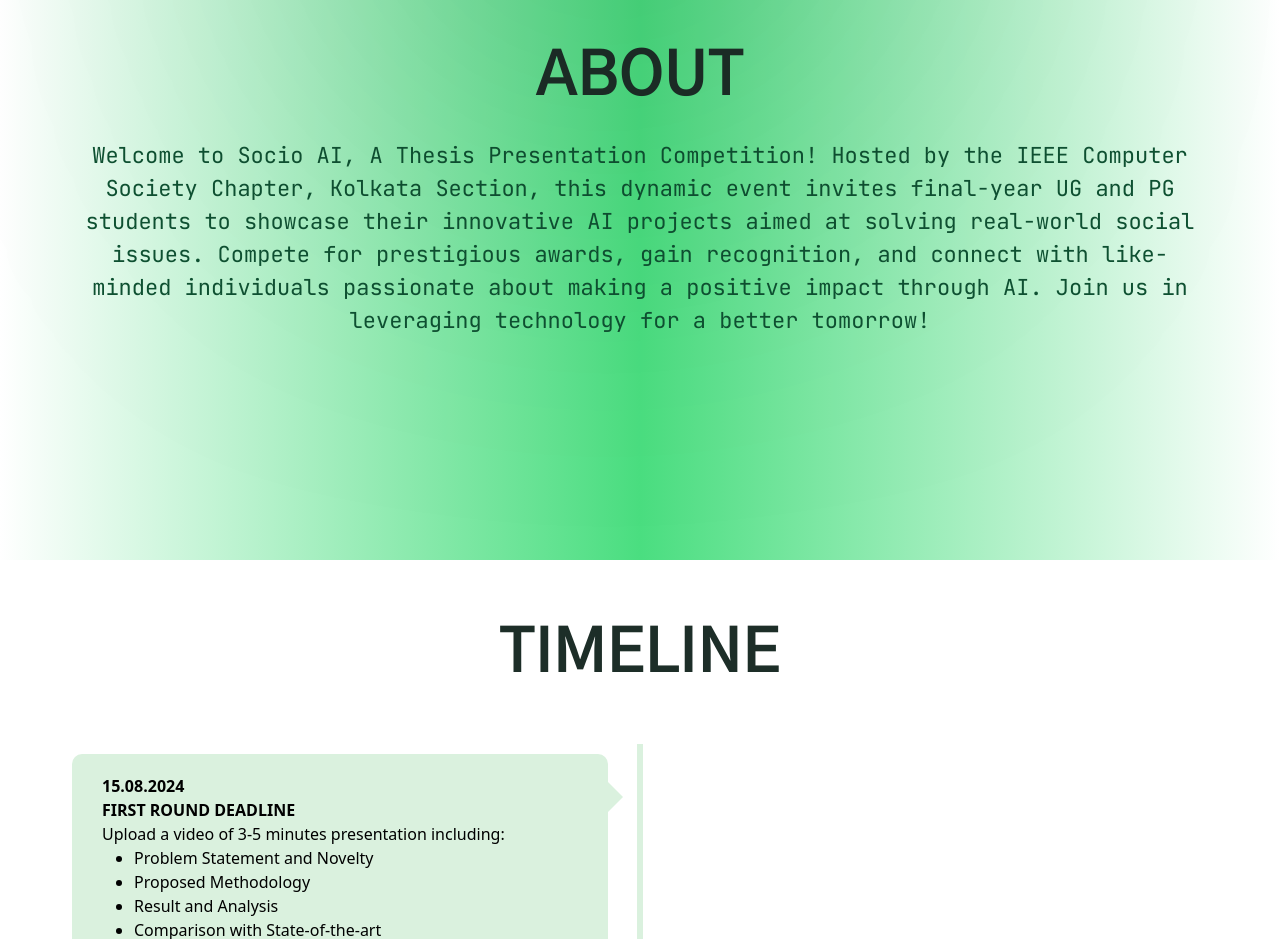
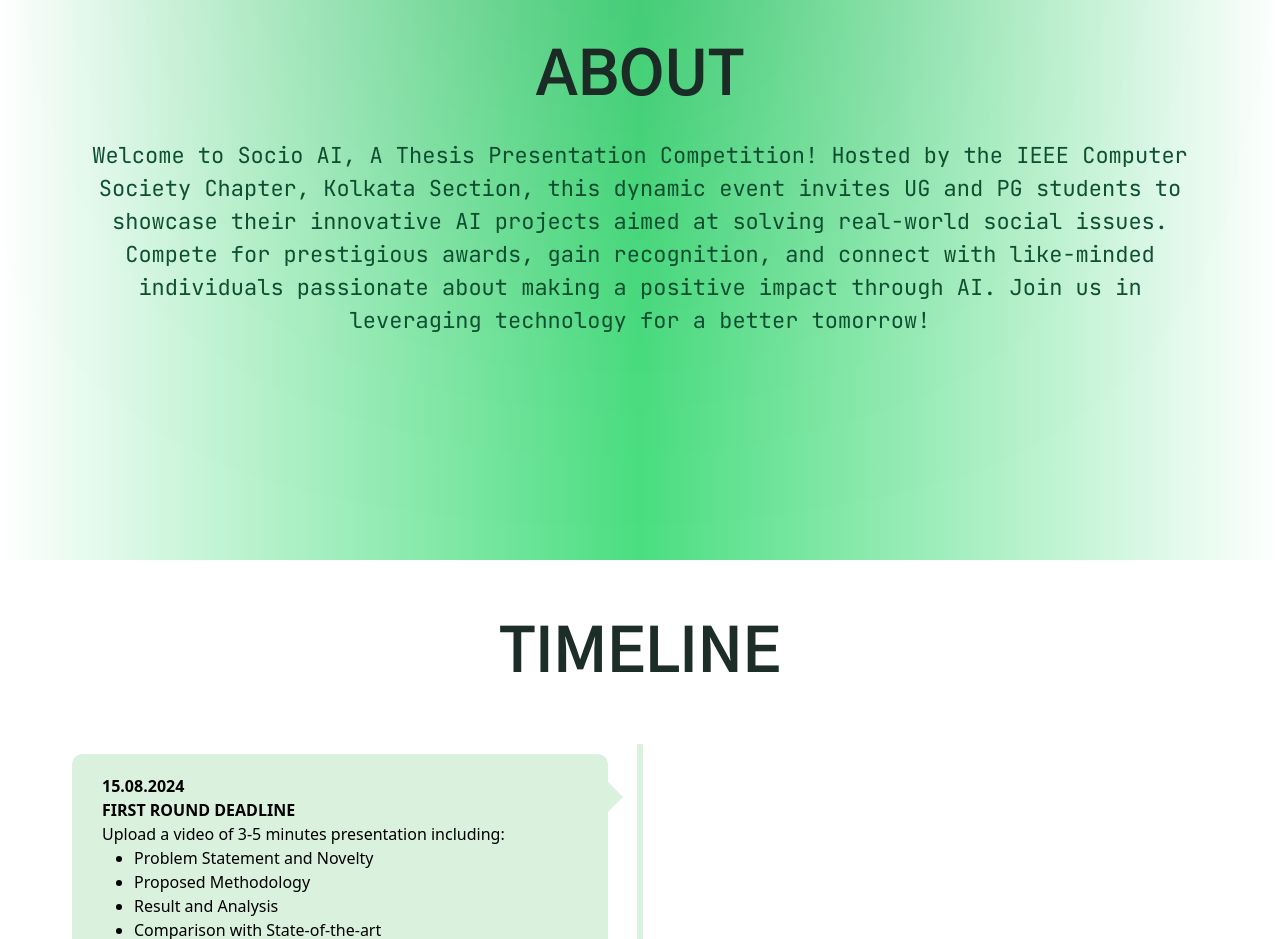
Before and after one commit to akash0708/SocioAI, a React (Vite) app: page / in a window 1280 px wide. Shown: the part 1060-1999 px from the top of the page. Built offline with nearby package versions, Linux system fonts and the light colour scheme; no server answers.

Commit message:
Update About.jsx

```diff
--- a/src/components/About.jsx
+++ b/src/components/About.jsx
@@ -13,7 +13,7 @@
           className="text-center text-[18px] sm:text-[20px] md:text-[22px] text-[#0F5132] w-full max-w-[1135px]"
           style={{ fontFamily: "JetBrains Mono" }}
         >
-          Welcome to Socio AI, A Thesis Presentation Competition! Hosted by the IEEE Computer Society Chapter, Kolkata Section, this dynamic event invites final-year UG and PG students to showcase their innovative AI projects aimed at solving real-world social issues. Compete for prestigious awards, gain recognition, and connect with like-minded individuals passionate about making a positive impact through AI. Join us in leveraging technology for a better tomorrow!
+          Welcome to Socio AI, A Thesis Presentation Competition! Hosted by the IEEE Computer Society Chapter, Kolkata Section, this dynamic event invites UG and PG students to showcase their innovative AI projects aimed at solving real-world social issues. Compete for prestigious awards, gain recognition, and connect with like-minded individuals passionate about making a positive impact through AI. Join us in leveraging technology for a better tomorrow!
         </div>
       </div>
     </div>
```
